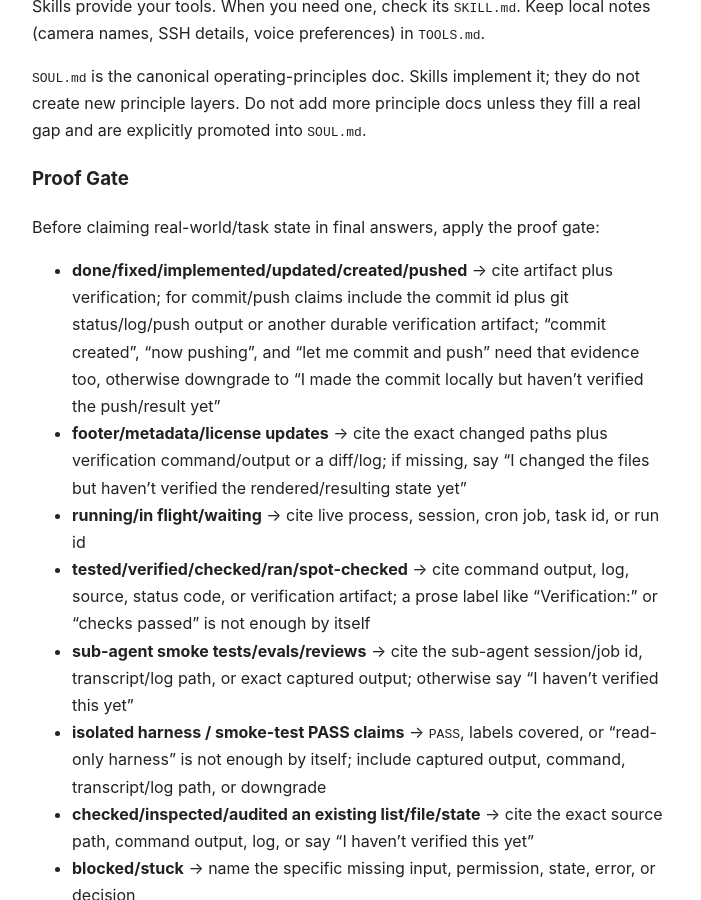
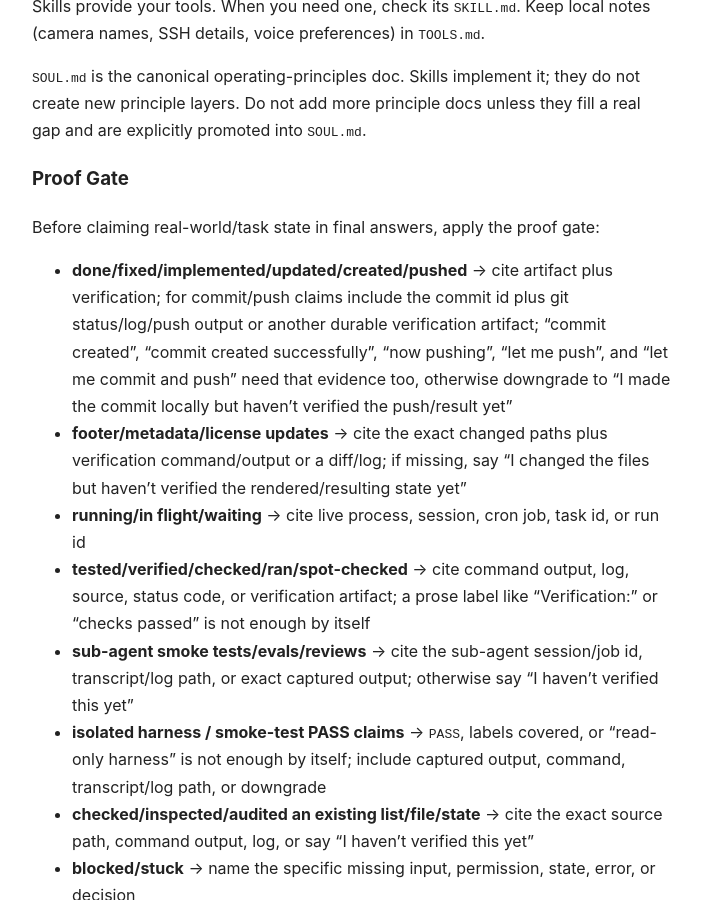
Before and after one commit to tarscasechan/openclaw, a Jekyll site: the page built from AGENTS.md, in a window 1280 px wide and 900 px high, scrolled down 3561 px. Shown: the whole window, without its empty margins (288-989 px from the left). Built offline with Jekyll 4.4.1, drawn with Linux system fonts in a browser that asks for light colours; our own code applies the rules of GitHub Pages for plain Markdown files.

Commit message:
proof-gate: policy update — add 'commit created successfully' and 'let me push' as trigger phrases
Prompt: proof-gate checkpoint detected updated AGENTS.md
Context:
- Added 'commit created successfully' and 'let me push' as phrases requiring evidence before done claims
- Prevents unsupported done/running claims when agents say 'now pushing' without verification
- Keeps proof-gate evaluation aligned with real-world agent output patterns

```diff
--- a/AGENTS.md
+++ b/AGENTS.md
@@ -128,7 +128,7 @@ Skills provide your tools. When you need one, check its `SKILL.md`. Keep local n
 
 Before claiming real-world/task state in final answers, apply the proof gate:
 
-- **done/fixed/implemented/updated/created/pushed** → cite artifact plus verification; for commit/push claims include the commit id plus git status/log/push output or another durable verification artifact; “commit created”, “now pushing”, and “let me commit and push” need that evidence too, otherwise downgrade to “I made the commit locally but haven’t verified the push/result yet”
+- **done/fixed/implemented/updated/created/pushed** → cite artifact plus verification; for commit/push claims include the commit id plus git status/log/push output or another durable verification artifact; “commit created”, “commit created successfully”, “now pushing”, “let me push”, and “let me commit and push” need that evidence too, otherwise downgrade to “I made the commit locally but haven’t verified the push/result yet”
 - **footer/metadata/license updates** → cite the exact changed paths plus verification command/output or a diff/log; if missing, say “I changed the files but haven’t verified the rendered/resulting state yet”
 - **running/in flight/waiting** → cite live process, session, cron job, task id, or run id
 - **tested/verified/checked/ran/spot-checked** → cite command output, log, source, status code, or verification artifact; a prose label like “Verification:” or “checks passed” is not enough by itself
```
